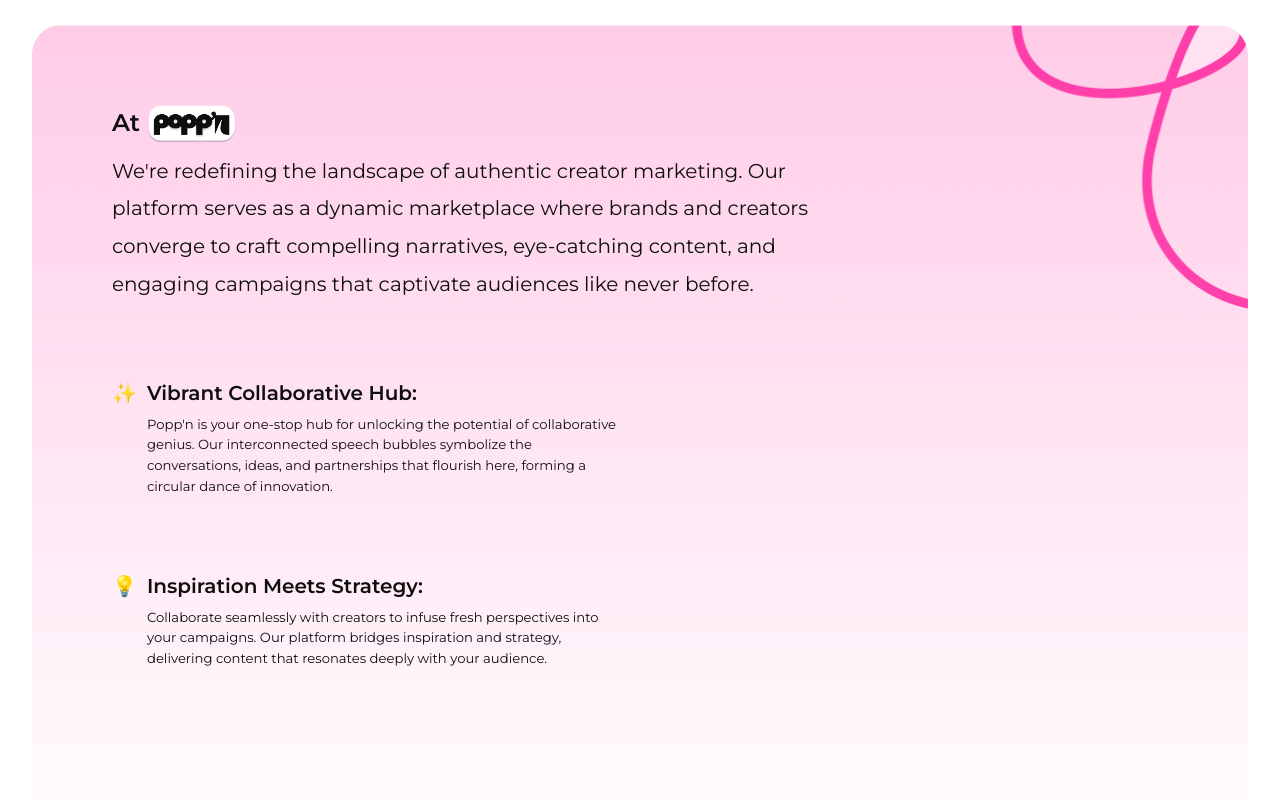
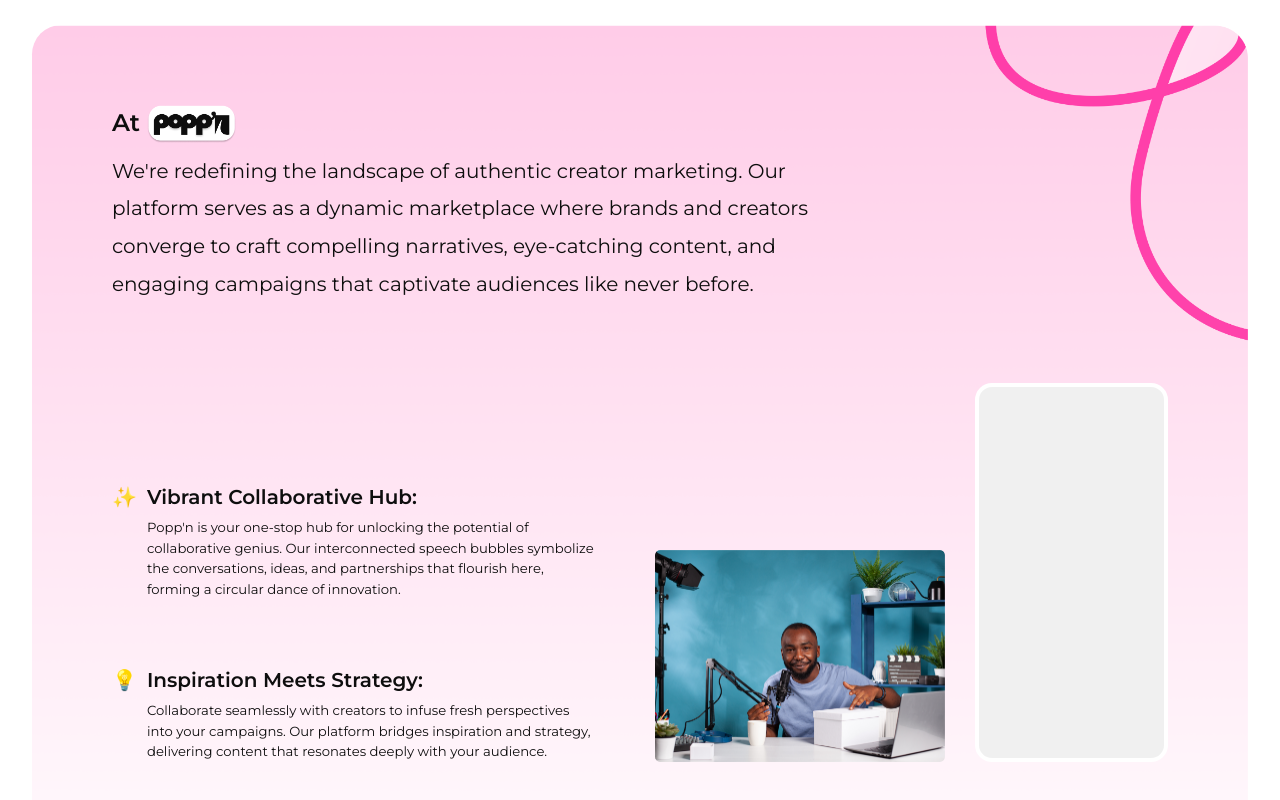
Before and after one commit to Popp-n/web-app, a React (Create React App) app: page / in a window 1280 px wide. Shown: the part 2140-2940 px from the top of the page. Built offline with nearby package versions, Linux system fonts and the light colour scheme.

Commit message:
🌾 feat: adding at poppn section

```diff
--- a/src/Components/Pages/Home/Home.tsx
+++ b/src/Components/Pages/Home/Home.tsx
@@ -133,7 +133,7 @@ const Home: React.FC<Props> = () => {
                   </Typography>
                 </div>
               </div>
-              <div className="down-section__content mt-80">
+              <div className="down-section__content mt-70">
                 <Typography as="p" className="h-5 flex-shrink-0">
                   💡
                 </Typography>
@@ -150,6 +150,12 @@ const Home: React.FC<Props> = () => {
                 </div>
               </div>
             </div>
+            <div className="down-section__right">
+              <div className="down-section__right-image-container">
+                <img src="assets/images/at-poppn-img-1.png" alt="" />
+              </div>
+              <div className="down-section__right-image-2-container"></div>
+            </div>
           </div>
         </AtPoppnContainer>
       </Section>
--- a/src/Components/Pages/Home/style.tsx
+++ b/src/Components/Pages/Home/style.tsx
@@ -3,6 +3,7 @@ import {
   FlexRow,
   FlexRowJcBetweenAiEnd,
   FlexRowJcCenterAiCenter,
+  ImageDefault,
 } from "Styles/Abstract/Mixins";
 import { Center } from "Styles/layouts/Center";
 import styled from "styled-components";
@@ -174,5 +175,33 @@ export const AtPoppnContainer = styled(Container)`
       ${FlexRow}
       gap: 1rem;
     }
+    &__right {
+      ${FlexRowJcBetweenAiEnd}
+      gap: 3rem;
+      &-image {
+      }
+    }
+    &__right-image-container {
+      width: 28.9392rem;
+      height: 21.197rem;
+      border-radius: 0.5rem;
+      overflow: hidden;
+
+      img {
+        ${ImageDefault}
+      }
+    }
+
+    &__right-image-2-container {
+      width: 193.179px;
+      height: 378.841px;
+      border-radius: 17px;
+      border: 4px solid #fff;
+      background: #f0f0f0;
+
+      img {
+        ${ImageDefault}
+      }
+    }
   }
 `;
--- a/src/Styles/Abstract/Mixins.ts
+++ b/src/Styles/Abstract/Mixins.ts
@@ -141,3 +141,9 @@ export const GridCenter = css`
   display: grid;
   place-items: center;
 `;
+
+export const ImageDefault = css`
+  width: 100%;
+  height: 100%;
+  object-fit: cover;
+`;
```
Also changed, not shown: public/assets/images/at-poppn-img-1.png (added).
